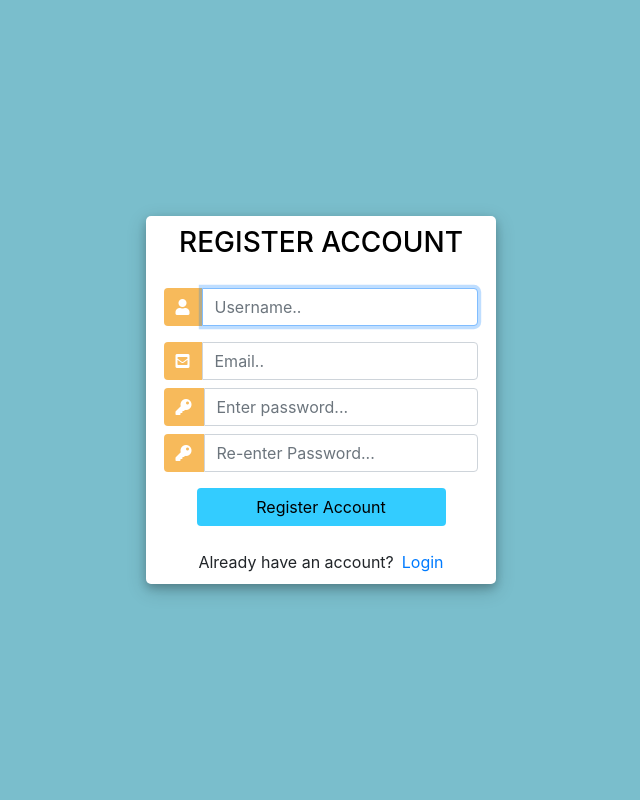
After one commit to benjaminbills/pixelgram, a Django app: page /register/ in a window 1280 px wide. The commit adds this page. Shown: the whole page, without its empty margins (319-959 px from the left). Run offline with Django 3.2, Linux system fonts and the light colour scheme; some libraries are stand-ins or nearby versions.

Commit message:
add login and logout route

```diff
--- /dev/null
+++ b/pixels/decorators.py
@@ -0,0 +1,10 @@
+from django.http import HttpResponse
+from django.shortcuts import redirect
+
+def unauthenticated_user(view_func):
+  def wrapper_func(request, *args, **kwargs):
+    if request.user.is_authenticated:
+      return redirect('home')
+    else:
+      return view_func(request, *args, **kwargs)
+  return wrapper_func
--- /dev/null
+++ b/pixels/forms.py
@@ -0,0 +1,17 @@
+from django import forms
+from .models import Profile
+from django.contrib.auth.models import User
+from django.contrib.auth.forms import UserCreationForm
+
+
+
+class UpdateProfileForm(forms.Form):
+    class Meta:
+        model = Profile
+        field = '__all__'
+        exclude = ['username']
+
+class CreateUserForm(UserCreationForm):
+	class Meta:
+		model = User
+		fields = ['username', 'email', 'password1', 'password2']
--- a/pixels/templates/profile/profile.html
+++ b/pixels/templates/profile/profile.html
@@ -9,7 +9,7 @@
       </div>
       <div class="profile-user-settings">
         <h1 class="profile-user-name">{{profile.username}}</h1>
-        <button class="btn profile-edit-btn">Edit Profile</button>
+        <button class="btn profile-edit-btn"> <a href="{% url 'profile_edit' profile.id%}">Edit Profile</a></button>
         <button class="btn profile-settings-btn" aria-label="profile settings"><i class="fas fa-cog" aria-hidden="true"></i></button>
       </div>
       <div class="profile-stats">
--- /dev/null
+++ b/pixels/templates/registration/register.html
@@ -0,0 +1,142 @@
+<!DOCTYPE html>
+<html>
+
+<head>
+	<title>Register</title>
+	<link rel="stylesheet" href="https://stackpath.bootstrapcdn.com/bootstrap/4.1.3/css/bootstrap.min.css" integrity="sha384-MCw98/SFnGE8fJT3GXwEOngsV7Zt27NXFoaoApmYm81iuXoPkFOJwJ8ERdknLPMO" crossorigin="anonymous">
+	<script src="https://ajax.googleapis.com/ajax/libs/jquery/3.3.1/jquery.min.js"></script>
+	<link rel="stylesheet" href="https://use.fontawesome.com/releases/v5.6.1/css/all.css" integrity="sha384-gfdkjb5BdAXd+lj+gudLWI+BXq4IuLW5IT+brZEZsLFm++aCMlF1V92rMkPaX4PP" crossorigin="anonymous">
+
+	<style>
+		body,
+		html {
+			margin: 0;
+			padding: 0;
+			height: 100%;
+			background: #7abecc !important;
+		}
+		.user_card {
+			width: 350px;
+			margin-top: auto;
+			margin-bottom: auto;
+			background: #ffffff;
+			position: relative;
+			display: flex;
+			justify-content: center;
+			flex-direction: column;
+			padding: 10px;
+			box-shadow: 0 4px 8px 0 rgba(0, 0, 0, 0.2), 0 6px 20px 0 rgba(0, 0, 0, 0.19);
+			-webkit-box-shadow: 0 4px 8px 0 rgba(0, 0, 0, 0.2), 0 6px 20px 0 rgba(0, 0, 0, 0.19);
+			-moz-box-shadow: 0 4px 8px 0 rgba(0, 0, 0, 0.2), 0 6px 20px 0 rgba(0, 0, 0, 0.19);
+			border-radius: 5px;
+
+		}
+
+		.form_container {
+			margin-top: 20px;
+		}
+
+		#form-title{
+			color: rgb(0, 0, 0);
+		}
+		.login_btn {
+			width: 100%;
+			background: #33ccff !important;
+			color: rgb(0, 0, 0) !important;
+		}
+		.login_btn:focus {
+			box-shadow: none !important;
+			outline: 0px !important;
+		}
+		.login_container {
+			padding: 0 2rem;
+		}
+		.input-group-text {
+			background: #f7ba5b !important;
+			color: white !important;
+			border: 0 !important;
+			border-radius: 0.25rem 0 0 0.25rem !important;
+		}
+		.input_user,
+		.input_pass:focus {
+			box-shadow: none !important;
+			outline: 0px !important;
+		}
+
+	</style>
+
+</head>
+<body>
+	<div class="container h-100">
+		<div class="d-flex justify-content-center h-100">
+			<div class="user_card">
+				<div class="d-flex justify-content-center">
+					<h3 id="form-title">REGISTER ACCOUNT</h3>
+				</div>
+				<div class="d-flex justify-content-center form_container">
+
+					<form method="POST" action="">
+						{% csrf_token %}
+						<div class="input-group mb-3">
+							<div class="input-group-append">
+								<span class="input-group-text"><i class="fas fa-user"></i></span>
+							</div>
+							{{form.username}}
+						</div>
+						<div class="input-group mb-2">
+							<div class="input-group-append">
+								<span class="input-group-text"><i class="fas fa-envelope-square"></i></span>
+							</div>
+							{{form.email}}
+						</div>
+						<div class="input-group mb-2">
+							<div class="input-group-append">
+								<span class="input-group-text"><i class="fas fa-key"></i></span>
+							</div>
+							{{form.password1}}
+						</div>
+						<div class="input-group mb-2">
+							<div class="input-group-append">
+								<span class="input-group-text"><i class="fas fa-key"></i></span>
+							</div>
+							{{form.password2}}
+						</div>
+
+
+
+				   		<div class="d-flex justify-content-center mt-3 login_container">
+				 			<input class="btn login_btn" type="submit" value="Register Account">
+				   		</div>
+
+					</form>
+				</div>
+
+				{{form.errors}}
+
+				<div class="mt-4">
+					<div class="d-flex justify-content-center links">
+						Already have an account? <a href="{% url 'login' %}" class="ml-2">Login</a>
+					</div>
+				</div>
+			</div>
+		</div>
+	</div>
+	<script>
+						/* Because i didnt set placeholder values in forms.py they will be set here using vanilla Javascript
+		//We start indexing at one because CSRF_token is considered and input field
+		 */
+
+		//Query All input fields
+		var form_fields = document.getElementsByTagName('input')
+		form_fields[1].placeholder='Username..';
+		form_fields[2].placeholder='Email..';
+		form_fields[3].placeholder='Enter password...';
+		form_fields[4].placeholder='Re-enter Password...';
+
+
+		for (var field in form_fields){
+			form_fields[field].className += ' form-control'
+		}
+	</script>
+</body>
+</html>
--- a/pixels/urls.py
+++ b/pixels/urls.py
@@ -4,6 +4,10 @@ from django.conf import settings
 from django.conf.urls.static import static
 
 urlpatterns=[
+    path('register/', views.registerPage, name="register"),
+	path('login/', views.loginPage, name="login"),
+	path('logout/', views.logoutUser, name="logout"),
     path('',views.home,name = 'home'),
-    path('profile/<int:profile_id>', views.profile, name='profile')
+    path('profile/<int:profile_id>', views.profile, name='profile'),
+    path('profile/<int:profile_id>/edit', views.profile_edit, name='profile_edit')
 ]
--- a/pixels/views.py
+++ b/pixels/views.py
@@ -2,6 +2,52 @@ from pixels.models import Profile
 from django.shortcuts import render, redirect, get_object_or_404
 from django.core.exceptions import ObjectDoesNotExist
 from django.contrib.auth.decorators import login_required
+from .forms import UpdateProfileForm
+from .decorators import unauthenticated_user
+from django.contrib.auth import authenticate, login, logout
+from django.contrib import messages
+from .forms import  CreateUserForm
+
+
+
+@unauthenticated_user
+def loginPage(request):
+
+    if request.method == 'POST':
+        username = request.POST.get('username')
+        password = request.POST.get('password')
+        user = authenticate(request, username=username, password=password)
+
+        if user is not None:
+            login(request, user)
+            return redirect('home')
+        else:
+            messages.info(request, 'Username or Password is incorrect')
+    context = {}
+    return render(request, 'registration/login.html', context)
+
+@unauthenticated_user
+def registerPage(request):
+
+    form = CreateUserForm
+    if request.method == 'POST':
+        form = CreateUserForm(request.POST)
+        if form.is_valid():
+            user = form.save()
+            username = form.cleaned_data.get('username')
+            # Customer.objects.create(
+            #     user=user,
+            #     name=user.username,
+            # )
+            messages.success(request, 'Account was creates for ' + username )
+            return redirect('login')
+    context = {'form':form}
+    return render(request, 'registration/register.html', context)
+
+def logoutUser(request):
+    logout(request)
+    return redirect('login')
+
 
 def home(request):
   return render(request, 'pixels/home.html')
@@ -9,3 +55,9 @@ def home(request):
 def profile(request, profile_id):
   profile = get_object_or_404(Profile, pk=profile_id)
   return render(request, 'profile/profile.html', {'profile':profile})
+
+def profile_edit(request, profile_id):
+  profile = get_object_or_404(Profile, pk=profile_id)
+  form = UpdateProfileForm()
+  print(form)
+  return render(request, 'profile/profile_edit.html', {'profile':profile, 'form':form})
```
Also changed, not shown: pixels/templates/profile/profile_edit.html (added, +25 -0 lines), pixels/templates/registration/login.html (+41 -35 lines), pixels/templates/registration/registration_form.html (deleted, +0 -35 lines), static/css/login.css (added, +259 -0 lines), pixels/models.py (line endings or trailing spaces), static/img/app-store.png (added), static/img/google-play.png (added), static/img/logo.png (added), static/img/mobile-app.png (added).
